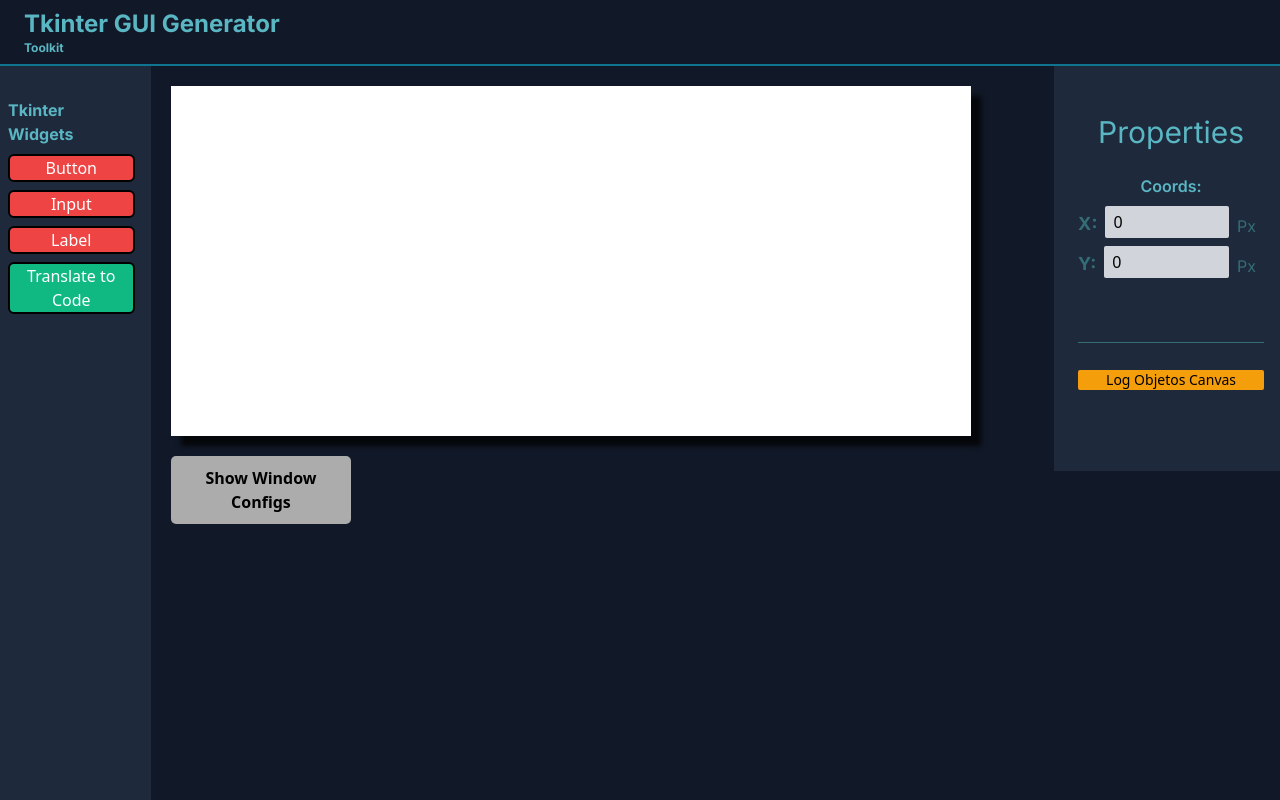
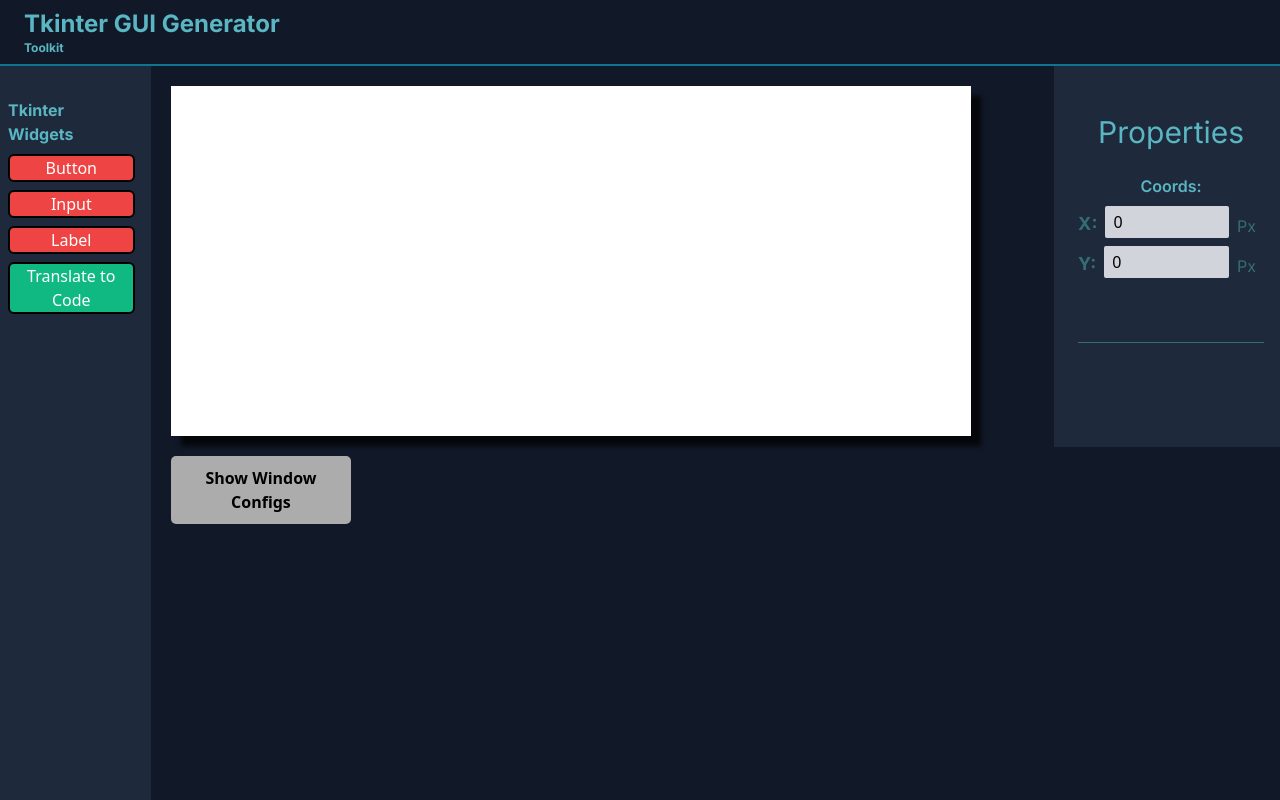
Before and after one commit to arthurdeka/CustomTkBuilder-website, a React (Vite) app: page / in a window 1280 px wide. Built offline with nearby package versions, Linux system fonts and the light colour scheme; the HTML template or start-up script is replaced by a standard one.

Commit message:
remove/logging

```diff
--- a/src/components/Properties.jsx
+++ b/src/components/Properties.jsx
@@ -198,7 +198,7 @@
         {/* Delete widget */}
         {selectedWidgetType === "label" || selectedWidgetType === "input" || selectedWidgetType === "button" ? (
           <>
-          <button onClick={deleteSelectedWidget} className="bg-red-600 text-sm w-full rounded-sm text-center">Delete widget</button>
+          <button onClick={deleteSelectedWidget} className="bg-red-400 text-sm w-full rounded-sm text-center">Delete widget</button>
           </>
         ) : null}
 
@@ -717,8 +717,6 @@
           </>
         )}
 
-        <button className="bg-amber-500 text-sm w-full rounded-sm text-center" onClick={() => (console.log(objetosCanvas))}>Log Objetos Canvas</button>
-
       </div>
     </div>
   );
```
